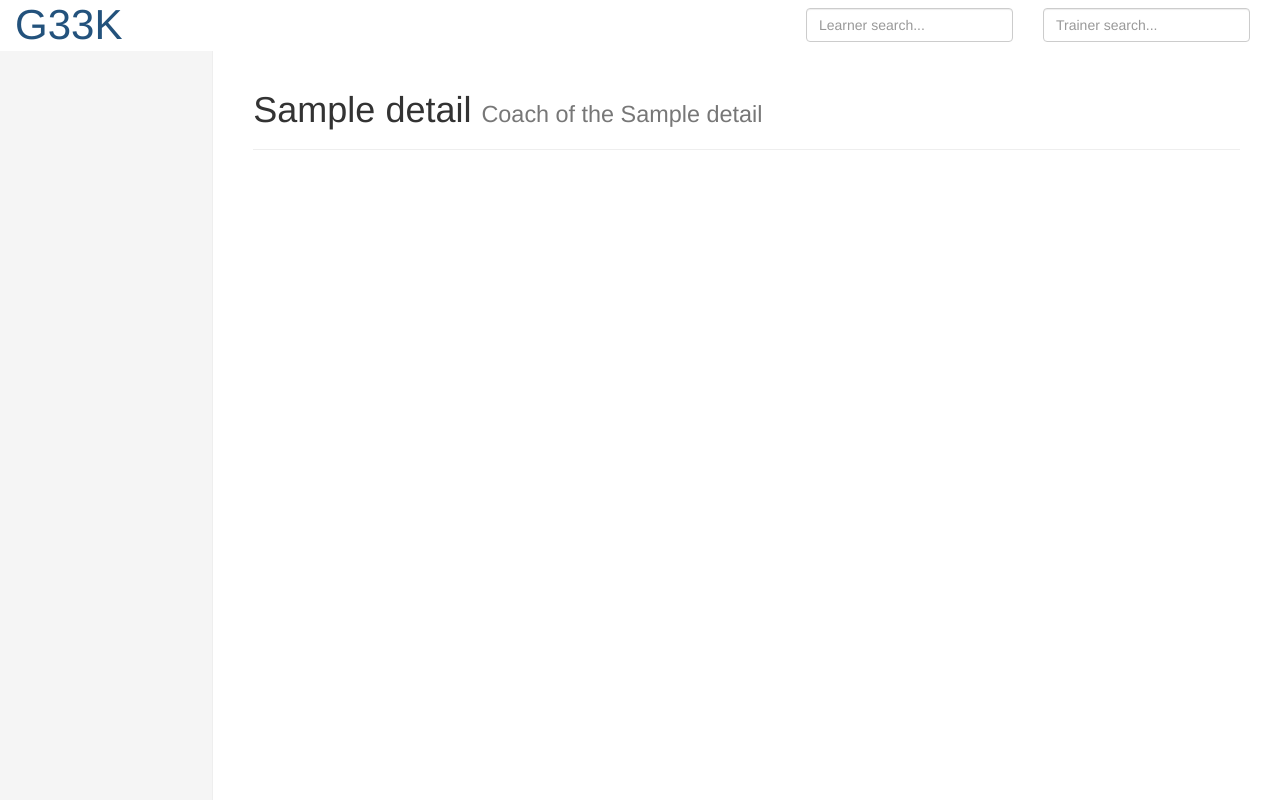
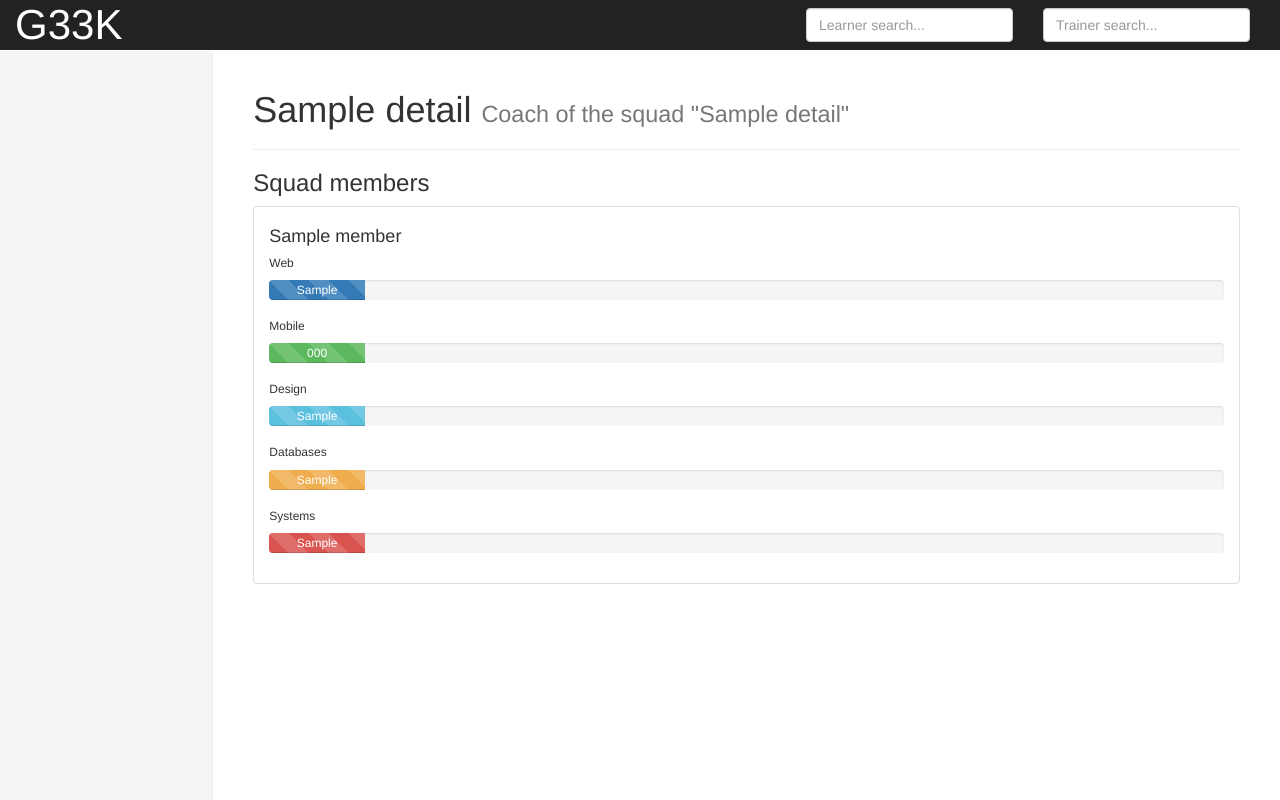
Before and after one commit to AlexMathew/g33k, a Flask app: template templates/learnerprofile.html in a window 1280 px wide. Run offline with Flask 2, Linux system fonts and the light colour scheme; the template is opened without the code that fills it: most values are stand-ins (such as "Sample title", 1, 10 or a date in 2020); parts of the project's set-up code (start-up, migrations or seed data) failed here and were passed over; some libraries are stand-ins or nearby versions.

Commit message:
Finish learner profile template

```diff
--- a/routes.py
+++ b/routes.py
@@ -185,7 +185,13 @@ def trainerprofile(username):
             'tutorials': person['tutorials'],
             'tutorialcount': len(person['tutorials'])
         }
-    return render_template('trainerprofile.html', error=error, details=details)
+    return render_template(
+        'trainerprofile.html',
+        error=error,
+        details=details,
+        learner=(session['type']=="learner"),
+        trainer=(session['type']=="trainer")
+        )
 
 
 @app.route('/learner/<username>')
@@ -201,7 +207,13 @@ def learnerprofile(username):
             'squadname': person['squadname'],
             'squad': person['squad']
         }
-    return render_template('learnerprofile.html', error=error, details=details)
+    return render_template(
+        'learnerprofile.html',
+        error=error,
+        details=details,
+        learner=(session['type']=="learner"),
+        trainer=(session['type']=="trainer")
+        )
 
 
 @app.route('/profile')
@@ -217,6 +229,7 @@ def search(type):
 
 
 @app.route('/logout')
+@login_required
 def logout():
     session.pop('username', None)
     session['type'] = 'unknown'
--- a/templates/index.html
+++ b/templates/index.html
@@ -1,6 +1,6 @@
 {% extends "template.html" %}
 {% block content %}
-        <div class="col-sm-9 col-sm-offset-3 col-md-10 col-md-offset-2 main">
+
   <h1 class="page-header">Dashboard</h1>
 
   <div class="row placeholders">
@@ -21,5 +21,5 @@
       <span class="text-muted">Something else</span>
     </div>
   </div>
-        </div>
+
 {% endblock %}
--- a/templates/learnerprofile.html
+++ b/templates/learnerprofile.html
@@ -1,14 +1,52 @@
 {% extends "template.html" %}
 {% block content %}
-<div class="col-sm-9 col-sm-offset-3 col-md-10 col-md-offset-2 main">
+
 	{% if error %}
 		<div class="alert alert-danger" role="alert">
 			No profile for {{ details['username'] }}.
 		</div>
 	{% else %}
 	<div class="page-header">
-  		<h1>{{ details['name'] }} <small>Coach of the {{ details['squadname'] }}</small></h1>
+  		<h1>{{ details['name'] }} <small>Coach of the squad "{{ details['squadname'] }}"</small></h1>
 	</div>
+	<h3>Squad members</h3>
+	<ul class="list-group">
+		{% for member in details['squad'] %}
+		<li class="list-group-item">
+			<h4>{{ member.name }}</h4>
+			<h6>Web</h6>
+			<div class="progress">
+			  <div class="progress-bar progress-bar-striped" role="progressbar" aria-valuenow="{{ member['skills-web'] }}" aria-valuemin="0" aria-valuemax="10" style="width: {{ member['skills-web'] * 10 }}%">
+			    <span>{{ member['skills-web'] }}</span>
+			  </div>
+			</div>
+			<h6>Mobile</h6>
+			<div class="progress">
+			  <div class="progress-bar progress-bar-success progress-bar-striped" role="progressbar" aria-valuenow="{{ member['skills-mobile'] }}" aria-valuemin="0" aria-valuemax="10" style="width: {{ member['skills-mobile'] * 10 }}%">
+			    <span>{{ member['skills-mobile'] }}</span>
+			  </div>
+			</div>
+			<h6>Design</h6>
+			<div class="progress">
+			  <div class="progress-bar progress-bar-info progress-bar-striped" role="progressbar" aria-valuenow="{{ member['skills-design'] }}" aria-valuemin="0" aria-valuemax="10" style="width: {{ member['skills-design'] * 10 }}%">
+			    <span>{{ member['skills-design'] }}</span>
+			  </div>
+			</div>
+			<h6>Databases</h6>
+			<div class="progress">
+			  <div class="progress-bar progress-bar-warning progress-bar-striped" role="progressbar" aria-valuenow="{{ member['skills-databases'] }}" aria-valuemin="0" aria-valuemax="10" style="width: {{ member['skills-databases'] * 10 }}%">
+			    <span>{{ member['skills-databases'] }}</span>
+			  </div>
+			</div>
+			<h6>Systems</h6>
+			<div class="progress">
+			  <div class="progress-bar progress-bar-danger progress-bar-striped" role="progressbar" aria-valuenow="{{ member['skills-systems'] }}" aria-valuemin="0" aria-valuemax="10" style="width: {{ member['skills-systems'] * 10 }}%">
+			    <span>{{ member['skills-systems'] }}</span>
+			  </div>
+			</div>
+		</li>
+		{% endfor %}
+	</ul>
 	{% endif %}
-</div>
+
 {% endblock %}
--- a/templates/template.html
+++ b/templates/template.html
@@ -7,10 +7,10 @@
 	</head>
 	<body>
 
-    <nav class="navbar navbar-fixed-top" role="navigation">
+    <nav class="navbar navbar-inverse navbar-fixed-top" role="navigation">
       <div class="container-fluid">
         <div class="navbar-header">
-          <a class="navbar-brand" href="/" style="font-size: 3em">G33K</a>
+          <a class="navbar-brand" href="/" style="font-size: 3em; color:#FFFFFF">G33K</a>
         </div>
         <div id="navbar" class="navbar-collapse collapse">
           <ul class="nav navbar-nav navbar-right">
@@ -43,8 +43,10 @@
           	{% endif %}
           </ul>
         </div>
-      {% block content %}
-      {% endblock %}
+        <div class="col-sm-9 col-sm-offset-3 col-md-10 col-md-offset-2 main">
+        {% block content %}
+        {% endblock %}
+        </div>
       </div>
     </div>
     <script src="/static/js/jquery.js"></script>
--- a/templates/trainerprofile.html
+++ b/templates/trainerprofile.html
@@ -1,6 +1,6 @@
 {% extends "template.html" %}
 {% block content %}
-<div class="col-sm-9 col-sm-offset-3 col-md-10 col-md-offset-2 main">
+
 	{% if error %}
 		<div class="alert alert-danger" role="alert">
 			No profile for {{ details['username'] }}.
@@ -18,5 +18,5 @@
 		{% endfor %}
 	</ul>
 	{% endif %}
-</div>
+
 {% endblock %}
```
Lines whose indentation alone changed are shown as unchanged.
